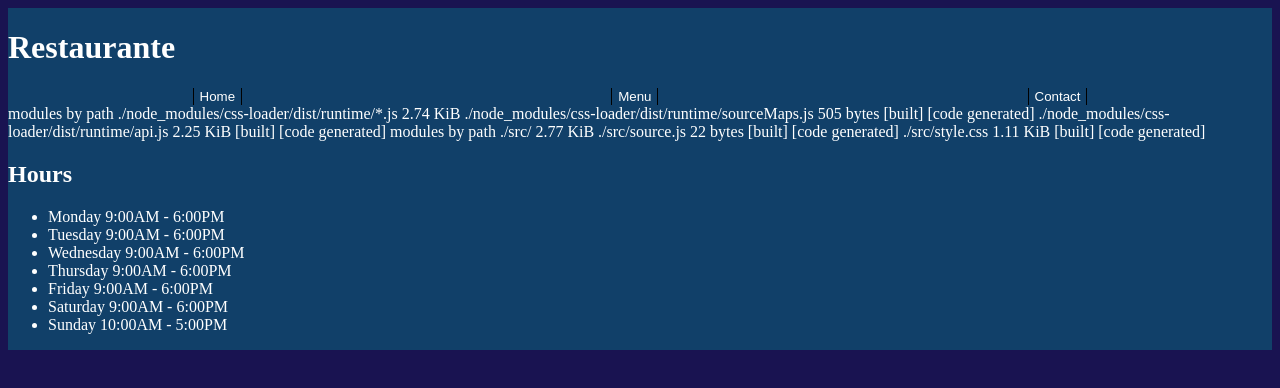
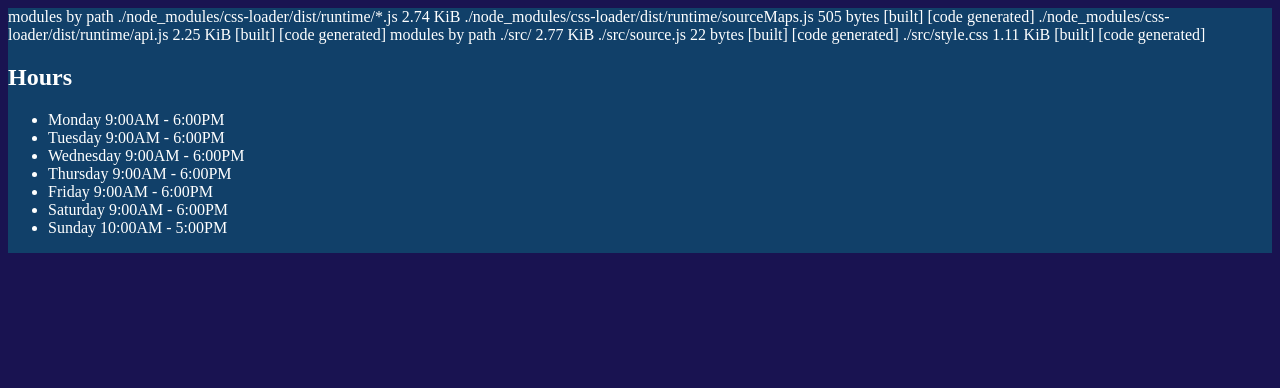
Before and after one commit to WilliamG-1/Restaurante, a website built with webpack: page src/main.html in a window 1280 px wide. Both pictures are taken after a click on the button "Home". Built offline with nearby package versions, Linux system fonts and the light colour scheme.

Commit message:
Added reset children nodes function

```diff
--- /dev/null
+++ b/src/home.js
@@ -0,0 +1,47 @@
+
+function generateHomePage(){
+    const mainContent = document.createElement('div');
+    mainContent.setAttribute("id", "mainContent");
+
+
+    const aboutSection = document.createElement('div');
+    aboutSection.classList.add("restaurantDescription");
+    aboutSection.textContent = `modules by path ./node_modules/css-loader/dist/runtime/*.js 2.74 KiB
+    ./node_modules/css-loader/dist/runtime/sourceMaps.js 505 bytes [built] [code generated]
+    ./node_modules/css-loader/dist/runtime/api.js 2.25 KiB [built] [code generated]
+modules by path ./src/ 2.77 KiB
+  ./src/source.js 22 bytes [built] [code generated]
+  ./src/style.css 1.11 KiB [built] [code generated]`;
+
+    const restaurantHours = document.createElement('div');
+    restaurantHours.classList.add("restaurantHours");
+
+
+    const hoursHeader = document.createElement('h2');
+    hoursHeader.textContent = "Hours";
+
+    const hoursList = document.createElement('ul');
+    const schedule = {
+        "Monday": "9:00AM - 6:00PM",
+        "Tuesday": "9:00AM - 6:00PM",
+        "Wednesday": "9:00AM - 6:00PM",
+        "Thursday": "9:00AM - 6:00PM",
+        "Friday": "9:00AM - 6:00PM",
+        "Saturday": "9:00AM - 6:00PM",
+        "Sunday": "10:00AM - 5:00PM"
+    }
+    for ( let day in schedule){
+        const entry = document.createElement('li');
+        entry.textContent = `${day} ${schedule[day]}`;
+        hoursList.appendChild(entry);
+    }
+    restaurantHours.appendChild(hoursHeader);
+    restaurantHours.appendChild(hoursList);
+
+    mainContent.appendChild(aboutSection);
+    mainContent.appendChild(restaurantHours);
+
+    return mainContent;
+}
+
+export default generateHomePage
--- a/src/main.html
+++ b/src/main.html
@@ -12,31 +12,11 @@
     <div id="content">
         <div class="restaurantTitle"><h1>Restaurante</h1></div>
         <div id="header">
-            <button class="home">Home</button>
-            <button class="menu">Menu</button>
-            <button class="about">Contact</button>
+            <button class="tabButtons" id="home">Home</button>
+            <button class="tabButtons" id="menu">Menu</button>
+            <button class="tabButtons" id="contact">Contact</button>
         </div>
-        <div id="mainContent">
-            <!-- <div class="restaurantDescription">
-            </div>
 
-            <div class="restaurantHours">
-                <h2>Hours</h2>
-                <ul>
-                    <li>Monday 09:00AM - 6:00PM</li>
-                    <li>Tuesday 09:00AM - 6:00PM</li>
-                    <li>Wednesday 09:00AM - 6:00PM</li>
-                    <li>Thursday 09:00AM - 6:00PM</li>
-                    <li>Friday 09:00AM - 6:00PM</li>
-                    <li>Saturday 09:00AM - 6:00PM</li>
-                    <li>Sunday 10:00AM - 5:00PM</li>
-                </ul>
-            </div>
-
-            <div class="restaurantLocation">
-                <h3>123 Walnut Av</h3>
-            </div> -->
-        </div>
     </div>
 </body>
 </html>
--- a/src/menu.js
+++ /dev/null
@@ -1,47 +0,0 @@
-
-function generateAboutPage(){
-    const mainContent = document.createElement('div');
-    mainContent.setAttribute("id", "mainContent");
-
-
-    const aboutSection = document.createElement('div');
-    aboutSection.classList.add("restaurantDescription");
-    aboutSection.textContent = `modules by path ./node_modules/css-loader/dist/runtime/*.js 2.74 KiB
-    ./node_modules/css-loader/dist/runtime/sourceMaps.js 505 bytes [built] [code generated]
-    ./node_modules/css-loader/dist/runtime/api.js 2.25 KiB [built] [code generated]
-modules by path ./src/ 2.77 KiB
-  ./src/source.js 22 bytes [built] [code generated]
-  ./src/style.css 1.11 KiB [built] [code generated]`;
-
-    const restaurantHours = document.createElement('div');
-    restaurantHours.classList.add("restaurantHours");
-
-
-    const hoursHeader = document.createElement('h2');
-    hoursHeader.textContent = "Hours";
-
-    const hoursList = document.createElement('ul');
-    const schedule = {
-        "Monday": "9:00AM - 6:00PM",
-        "Tuesday": "9:00AM - 6:00PM",
-        "Wednesday": "9:00AM - 6:00PM",
-        "Thursday": "9:00AM - 6:00PM",
-        "Friday": "9:00AM - 6:00PM",
-        "Saturday": "9:00AM - 6:00PM",
-        "Sunday": "10:00AM - 5:00PM"
-    }
-    for ( let day in schedule){
-        const entry = document.createElement('li');
-        entry.textContent = `${day} ${schedule[day]}`;
-        hoursList.appendChild(entry);
-    }
-    restaurantHours.appendChild(hoursHeader);
-    restaurantHours.appendChild(hoursList);
-
-    mainContent.appendChild(aboutSection);
-    mainContent.appendChild(restaurantHours);
-
-    return mainContent;
-}
-
-export default generateAboutPage
--- a/src/source.js
+++ b/src/source.js
@@ -1,5 +1,20 @@
 import './style.css';
-import generateAboutPage from './menu';
+import generateHomePage from './home';
+const homeBtn = document.querySelector('#home');
+const meneuBtn = document.querySelector('#menu');
+const contactBtn = document.querySelector('#contact');
+// const buttons = document.querySelectorAll('.tabButtons'); // Node list
 
-const main = document.querySelector('#mainContent');
-main.appendChild(generateAboutPage());
+homeBtn.addEventListener('click', ()=>{
+    resetChildren(content);
+    content.appendChild(generateHomePage());
+})
+
+const content = document.querySelector('#content');
+content.appendChild(generateAboutPage());
+
+function resetChildren(node){
+    while (node.hasChildNodes()){
+        node.removeChild(node.lastChild);
+    }
+}
```
Also changed, not shown: src/contact.js (added).
